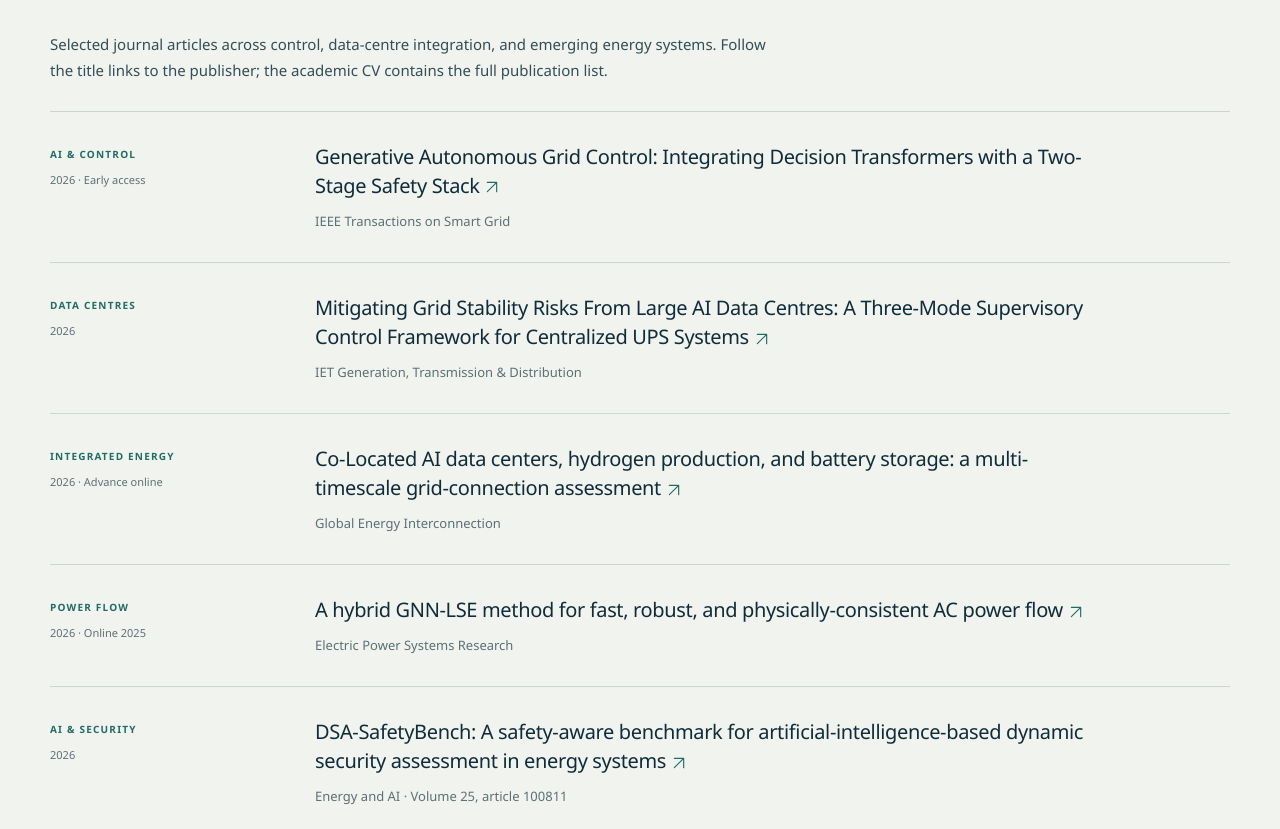
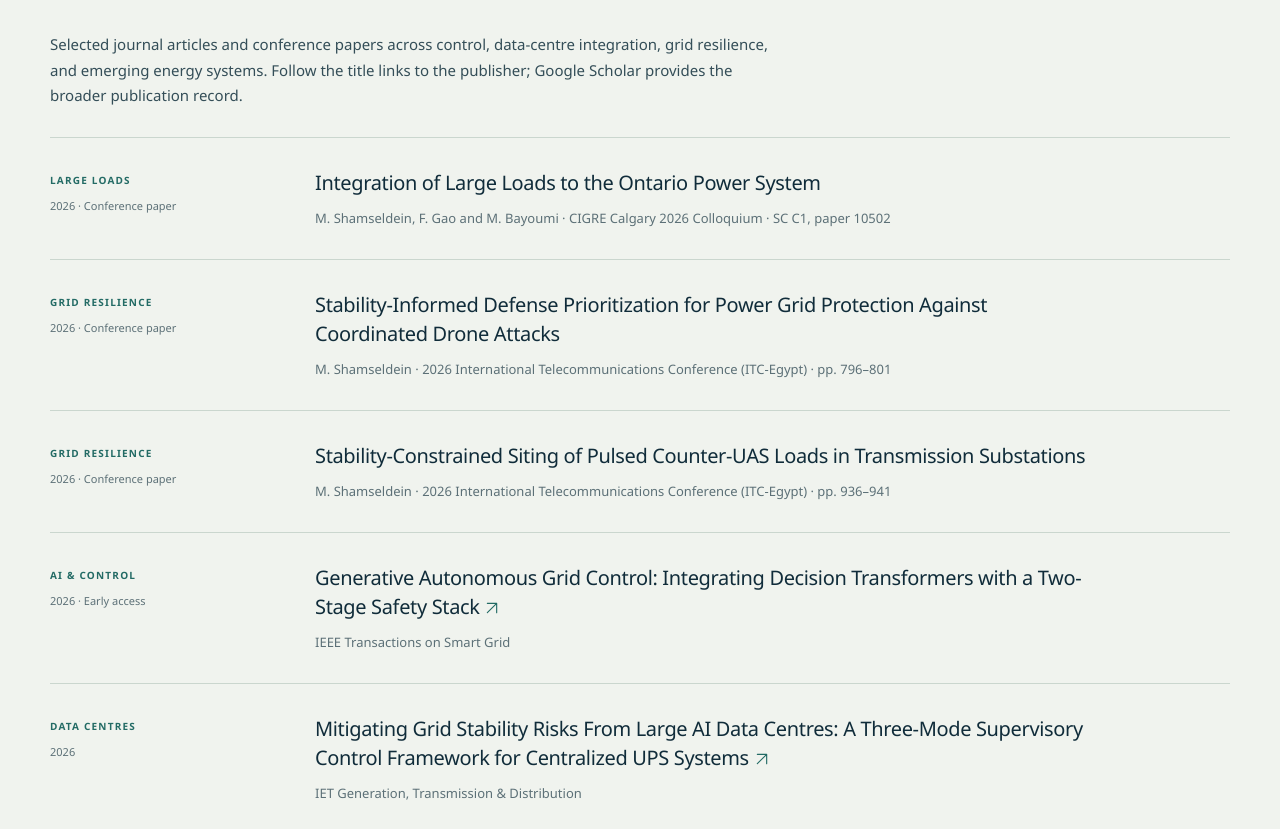
Before and after one commit to mshams8/mshams8.github.io, a plain HTML site: page dist/index.html in a window 1280 px wide. Shown: the part 3986-4815 px from the top of the page. Drawn offline with Linux system fonts and the light colour scheme.

Commit message:
Add published Calgary and ITC-Egypt 2026 conference papers

```diff
--- a/dist/index.html
+++ b/dist/index.html
@@ -92,8 +92,11 @@
 
     <section class="publications-section" id="publications" aria-labelledby="publications-title"><div class="container section">
       <div class="section-heading"><div><p class="eyebrow">04 / Selected publications</p><h2 id="publications-title">Explore the work.</h2></div><a class="text-link" href="https://scholar.google.com/citations?user=W94On5EAAAAJ&amp;hl=en">All publications on Google Scholar <svg class="icon icon-external" viewBox="0 0 24 24" width="18" height="18" fill="none" stroke="currentColor" stroke-width="1.7" stroke-linecap="round" stroke-linejoin="round" aria-hidden="true" focusable="false"><path d="M5 19 19 5M5 5h14v14"/></svg></a></div>
-      <p class="publication-intro">Selected journal articles across control, data-centre integration, and emerging energy systems. Follow the title links to the publisher; the academic CV contains the full publication list.</p>
+      <p class="publication-intro">Selected journal articles and conference papers across control, data-centre integration, grid resilience, and emerging energy systems. Follow the title links to the publisher; Google Scholar provides the broader publication record.</p>
       <div class="publication-list">
+        <article class="publication"><div class="pub-tag">LARGE LOADS<span>2026 · Conference paper</span></div><div><h3><a href="https://www.e-cigre.org/publications/detail/coll-cal-2026-colloquium-calgary-2026.html">Integration of Large Loads to the Ontario Power System</a></h3><p>M. Shamseldein, F. Gao and M. Bayoumi · CIGRE Calgary 2026 Colloquium · SC C1, paper 10502</p></div></article>
+        <article class="publication"><div class="pub-tag">GRID RESILIENCE<span>2026 · Conference paper</span></div><div><h3><a href="https://doi.org/10.1109/ITC-Egypt70422.2026.11765590">Stability-Informed Defense Prioritization for Power Grid Protection Against Coordinated Drone Attacks</a></h3><p>M. Shamseldein · 2026 International Telecommunications Conference (ITC-Egypt) · pp. 796–801</p></div></article>
+        <article class="publication"><div class="pub-tag">GRID RESILIENCE<span>2026 · Conference paper</span></div><div><h3><a href="https://doi.org/10.1109/ITC-Egypt70422.2026.11765411">Stability-Constrained Siting of Pulsed Counter-UAS Loads in Transmission Substations</a></h3><p>M. Shamseldein · 2026 International Telecommunications Conference (ITC-Egypt) · pp. 936–941</p></div></article>
         <article class="publication"><div class="pub-tag">AI &amp; CONTROL<span>2026 · Early access</span></div><div><h3><a href="https://doi.org/10.1109/TSG.2026.3714568">Generative Autonomous Grid Control: Integrating Decision Transformers with a Two-Stage Safety Stack <svg class="icon icon-external" viewBox="0 0 24 24" width="18" height="18" fill="none" stroke="currentColor" stroke-width="1.7" stroke-linecap="round" stroke-linejoin="round" aria-hidden="true" focusable="false"><path d="M5 19 19 5M5 5h14v14"/></svg></a></h3><p>IEEE Transactions on Smart Grid</p></div></article>
         <article class="publication"><div class="pub-tag">DATA CENTRES<span>2026</span></div><div><h3><a href="https://doi.org/10.1049/gtd2.70369">Mitigating Grid Stability Risks From Large AI Data Centres: A Three-Mode Supervisory Control Framework for Centralized UPS Systems <svg class="icon icon-external" viewBox="0 0 24 24" width="18" height="18" fill="none" stroke="currentColor" stroke-width="1.7" stroke-linecap="round" stroke-linejoin="round" aria-hidden="true" focusable="false"><path d="M5 19 19 5M5 5h14v14"/></svg></a></h3><p>IET Generation, Transmission &amp; Distribution</p></div></article>
         <article class="publication"><div class="pub-tag">INTEGRATED ENERGY<span>2026 · Advance online</span></div><div><h3><a href="https://doi.org/10.1016/j.gloei.2026.08.002">Co-Located AI data centers, hydrogen production, and battery storage: a multi-timescale grid-connection assessment <svg class="icon icon-external" viewBox="0 0 24 24" width="18" height="18" fill="none" stroke="currentColor" stroke-width="1.7" stroke-linecap="round" stroke-linejoin="round" aria-hidden="true" focusable="false"><path d="M5 19 19 5M5 5h14v14"/></svg></a></h3><p>Global Energy Interconnection</p></div></article>
```
